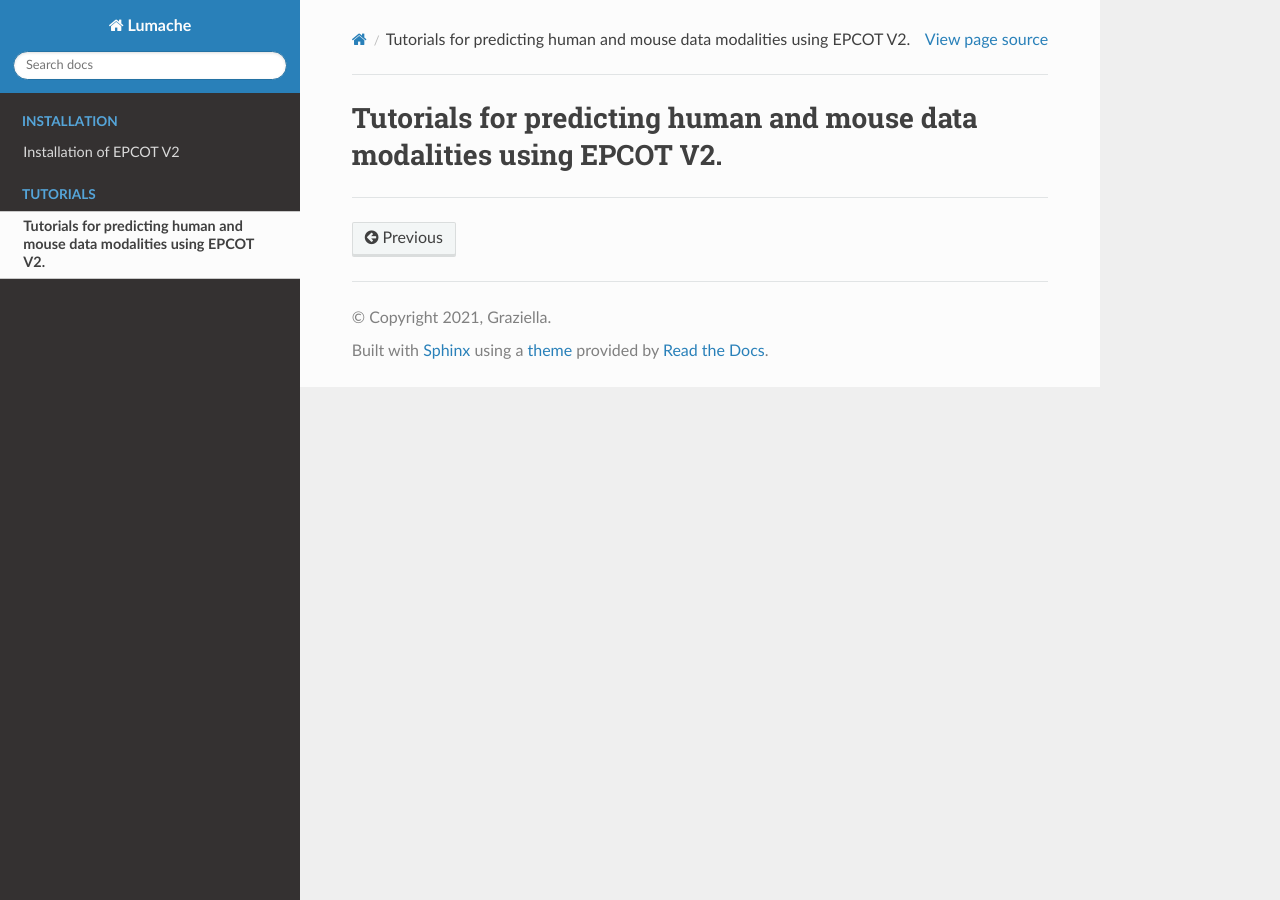
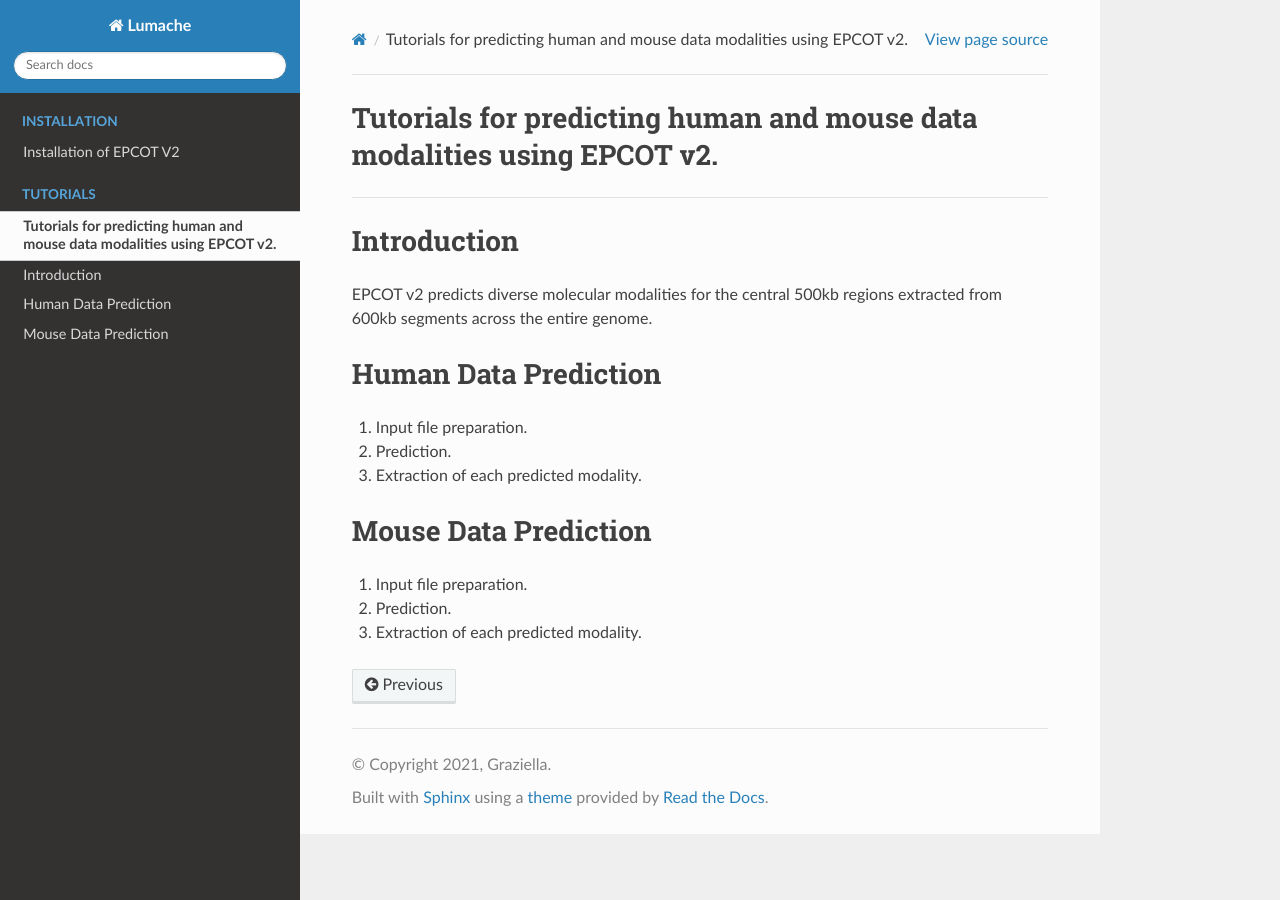
Before and after one commit to Luosanj/epcotv2_tutorial, a Sphinx documentation site: the page built from docs/source/tutorial/index.rst, in a window 1280 px wide. Built offline with Sphinx 7.4.7 and the Read the Docs theme 3.1.0, drawn with Linux system fonts in a browser that asks for light colours.

Commit message:
Update index.rst

```diff
--- a/docs/source/tutorial/index.rst
+++ b/docs/source/tutorial/index.rst
@@ -1,3 +1,23 @@
-Tutorials for predicting human and mouse data modalities using EPCOT V2.
+Tutorials for predicting human and mouse data modalities using EPCOT v2.
 -----------------------------------------------------------------------
 -----------------------------------------------------------------------
+
+Introduction
+------------
+EPCOT v2 predicts diverse molecular modalities for the central 500kb regions extracted from 600kb segments across the entire genome.
+
+Human Data Prediction
+---------------------
+(1) Input file preparation.
+
+(2) Prediction.
+
+(3) Extraction of each predicted modality.
+
+Mouse Data Prediction
+---------------------
+(1) Input file preparation.
+
+(2) Prediction.
+
+(3) Extraction of each predicted modality.
```
